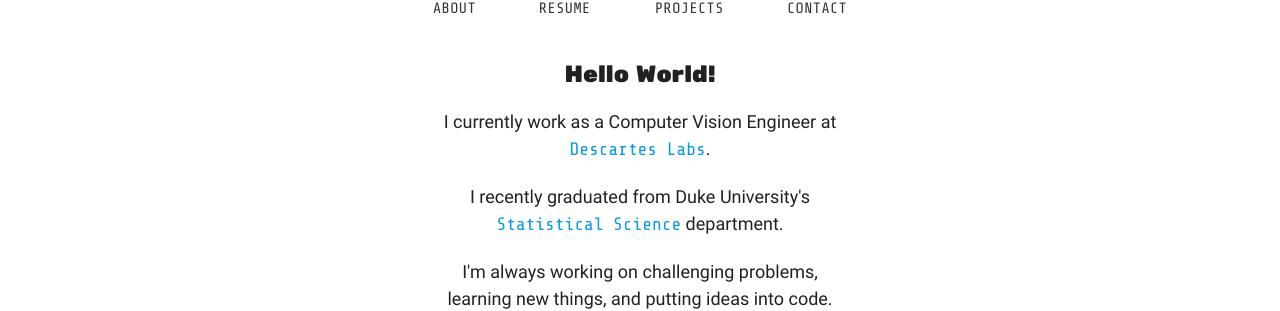
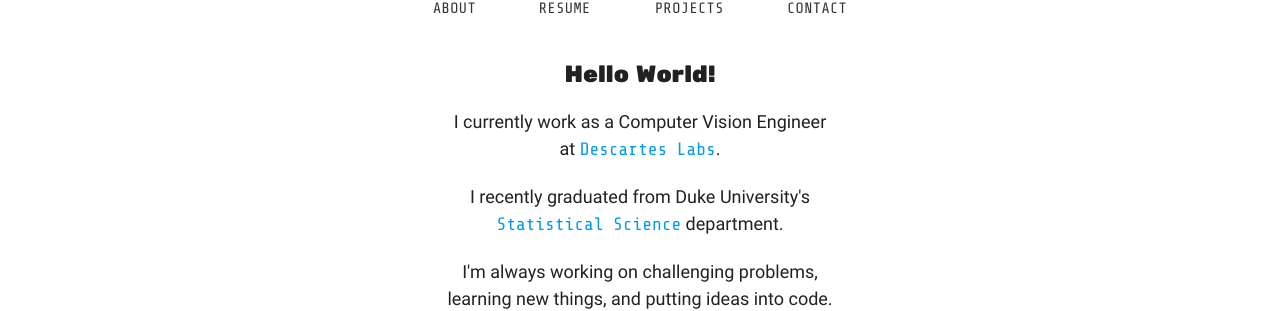
Before and after one commit to FaustineLi/FaustineLi.github.io, a Jekyll site: the page built from index.html, in a window 1280 px wide. Shown: the part 309-620 px from the top of the page. Built offline with Jekyll 4.4.1, drawn with Linux system fonts in a browser that asks for light colours; some of the changed lines change nothing that is shown.

Commit message:
change linebreak again

```diff
--- a/index.html
+++ b/index.html
@@ -20,7 +20,7 @@ layout: default
   <ul>
     <li>
     <p class="my-item">
-        I currently work as a Computer Vision Engineer at <br> <a href='https://descarteslabs.com/'>Descartes Labs</a>.</p>
+        I currently work as a Computer Vision Engineer <br> at <a href='https://descarteslabs.com/'>Descartes Labs</a>.</p>
     <p class="my-item">
         I recently graduated from Duke University's <br><a href='//stat.duke.edu'>Statistical Science</a> department.</p>
     <p class="my-item">
```
